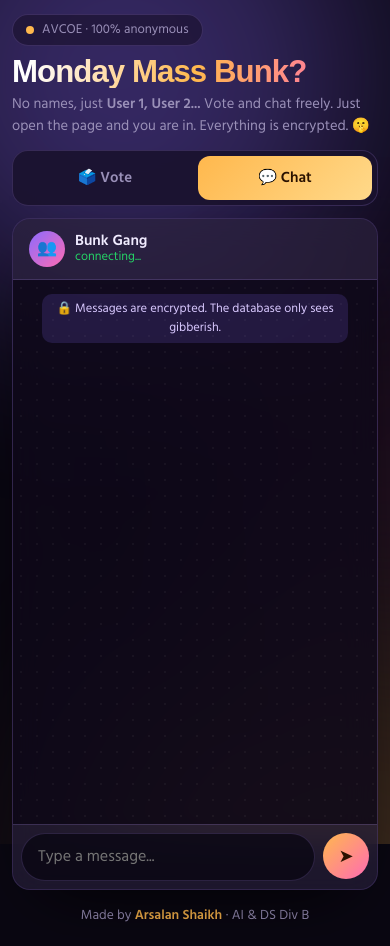
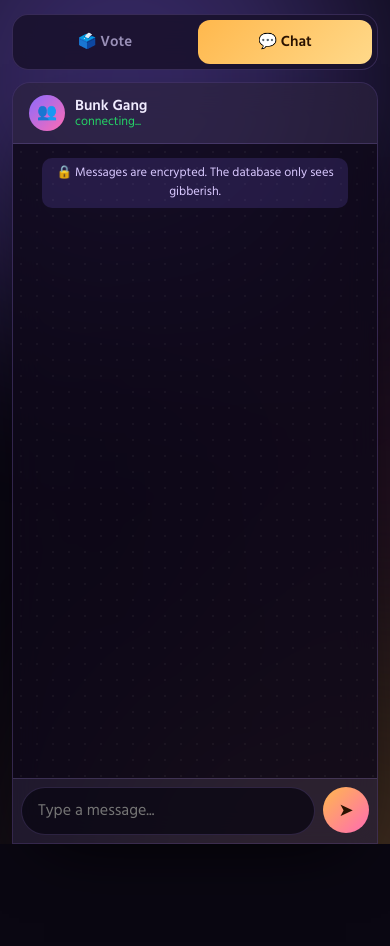
Before and after one commit to arsalanshaikh786/avcoe-mass-bunk, a plain HTML site: page index.html in a window 390 px wide. Both pictures are taken after a click on the button "💬 Chat". After the commit the page ends 844 px from the top, so only its background shows below. Drawn offline with Linux system fonts and the light colour scheme; no server answers; a web font is replaced by a local one.

Commit message:
Modify footer content and enhance mobile viewport
Updated footer and adjusted viewport handling for mobile.

```diff
--- a/index.html
+++ b/index.html
@@ -70,10 +70,14 @@ body[data-tab=vote] #chatcard,body[data-tab=chat] #votecard{display:none}
 #msgs{height:calc(100vh - 300px);height:calc(100dvh - 300px);min-height:300px;max-height:none}
 .cin{padding:8px 8px calc(8px + env(safe-area-inset-bottom,0px))}
 .m{max-width:88%}
-footer{margin-top:14px}
+body[data-tab=chat]{position:fixed;top:0;left:0;right:0;height:100vh;height:var(--vh,100dvh);overflow:hidden}
+body[data-tab=chat] .wrap{height:100%;display:flex;flex-direction:column;padding-bottom:0}
+body[data-tab=chat] .badge,body[data-tab=chat] h1,body[data-tab=chat] .sub{display:none}
+body[data-tab=chat] .tabs{margin-top:0}
+body[data-tab=chat] #chatcard{flex:1;min-height:0;margin-bottom:0;border-radius:18px 18px 0 0}
+body[data-tab=chat] #msgs{flex:1;min-height:0;height:auto}
+body[data-tab=chat] .cin{padding-bottom:8px}
 }
-footer{text-align:center;color:var(--muted);font-size:13.5px;margin-top:8px}
-footer strong{color:var(--amber)}
 .hide{display:none}
 @media(prefers-reduced-motion:reduce){*{animation:none!important;transition:none!important}}
 </style>
@@ -100,7 +104,6 @@ footer strong{color:var(--amber)}
     <div id="msgs"><div class="note">🔒 Messages are encrypted. The database only sees gibberish.</div></div>
     <div class="cin"><input id="txt" maxlength="500" autocomplete="off" placeholder="Type a message..." aria-label="Message"><button id="send" aria-label="Send">➤</button></div>
   </section>
-  <footer>Made by <strong>Arsalan Shaikh</strong> &middot; AI &amp; DS Div B</footer>
 </main>
 
 <script type="module">
@@ -236,12 +239,19 @@ $("send").onclick = sendMsg;
 $("txt").addEventListener("keydown", e => { if (e.key === "Enter") { e.preventDefault(); sendMsg(); } });
 
 /* ---------- mobile tabs ---------- */
+const vv = window.visualViewport;
+function fit() {
+  document.documentElement.style.setProperty("--vh", (vv ? vv.height : innerHeight) + "px");
+  if (document.body.dataset.tab === "chat") window.scrollTo(0, 0);
+}
+vv?.addEventListener("resize", fit); vv?.addEventListener("scroll", fit); addEventListener("resize", fit); fit();
+$("txt").addEventListener("focus", () => setTimeout(() => { box.scrollTop = box.scrollHeight; }, 300));
 let unread = 0, prevCount = 0;
 function showUnread() { const d = $("udot"); d.textContent = unread; d.style.display = unread ? "grid" : "none"; }
 document.querySelectorAll(".tabs button").forEach(b => b.onclick = () => {
   document.body.dataset.tab = b.dataset.t;
   document.querySelectorAll(".tabs button").forEach(x => x.classList.toggle("on", x === b));
-  if (b.dataset.t === "chat") { unread = 0; showUnread(); box.scrollTop = box.scrollHeight; }
+  if (b.dataset.t === "chat") { unread = 0; showUnread(); fit(); requestAnimationFrame(() => { box.scrollTop = box.scrollHeight; }); }
 });
 
 </script>
```
